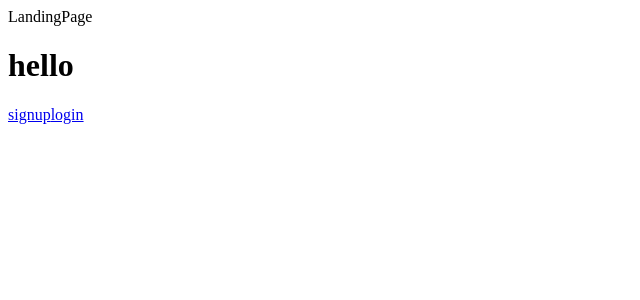
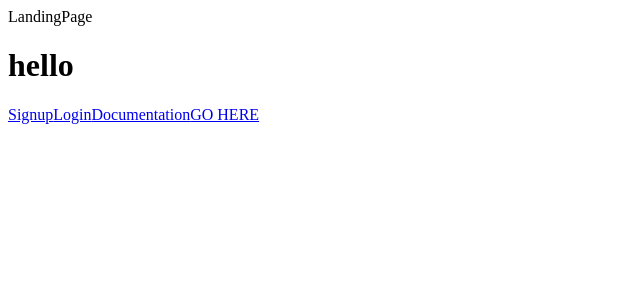
Before and after one commit to oslabs-beta/Anelyth, a React app: page / in a window 1280 px wide. Shown: the top 300 px of the page, without its empty margins (0-640 px from the left). Built offline with nearby package versions, Linux system fonts and the light colour scheme.

Commit message:
app structure done with working pages, no s3 or db integreation yet

```diff
--- a/Client/App.jsx
+++ b/Client/App.jsx
@@ -24,7 +24,6 @@ export default function App() {
           <Route path="/projects" Component={ProjectsPage} />
 
           <Route path="/" Component={LandingPage} />
-
         </Routes>
 
   );
--- a/Client/Components/RepoUpload.jsx
+++ b/Client/Components/RepoUpload.jsx
@@ -1,7 +1,13 @@
-import React from 'react'
+import React, { useState } from 'react';
+import D3 from './D3.jsx';
 
 
+
+function RepoUpload() {
+  const [hierarchyData, setHierarchyData] = useState(null);
+
   async function apiCall(event) {
+
     event.preventDefault();
     const files = event.target.elements.file.files;
     console.log(files);
@@ -34,6 +40,10 @@ async function apiCall(event) {
         console.log('response from after upload: ',data);
         // send the data to s3 bucket here //
         // add here //
+
+        // for now to test //
+        setHierarchyData(data);
+
       } else {
         console.error('Upload failed');
       }
@@ -44,7 +54,6 @@ async function apiCall(event) {
 
 
 
-function RepoUpload() {
   return (
     <div>
     <div className="form-example">
@@ -53,6 +62,7 @@ function RepoUpload() {
         <input type="file" name="file" id="file" multiple webkitdirectory="true" />
         <button type="submit" id="submit-btn">Submit</button>
       </form>
+      <D3 hierarchyData={hierarchyData} />
     </div>
   </div>
   )
--- a/Client/Views/LandingPage.jsx
+++ b/Client/Views/LandingPage.jsx
@@ -5,8 +5,11 @@ function LandingPage() {
   <>
     <div>LandingPage</div>
     <h1>hello</h1>
-    <a href="/signup">signup</a>
-    <a href="/login">login</a>
+    <a href="/signup">Signup</a>
+    <a href="/login">Login</a>
+    <a href="/docs">Documentation</a>
+
+    <a href="/usermain">GO HERE</a>
   </>
   )
 }
--- a/Client/Views/UserMainPage.jsx
+++ b/Client/Views/UserMainPage.jsx
@@ -8,7 +8,6 @@ function UserMainPage() {
   <>
     <div>UserMainPage</div>
     <RepoUpload />
-    <D3 />
   </>
   )
 }
```
Also changed, not shown: 1 other file (tests, documents, lock files or other folders). Lines whose indentation alone changed are shown as unchanged.
